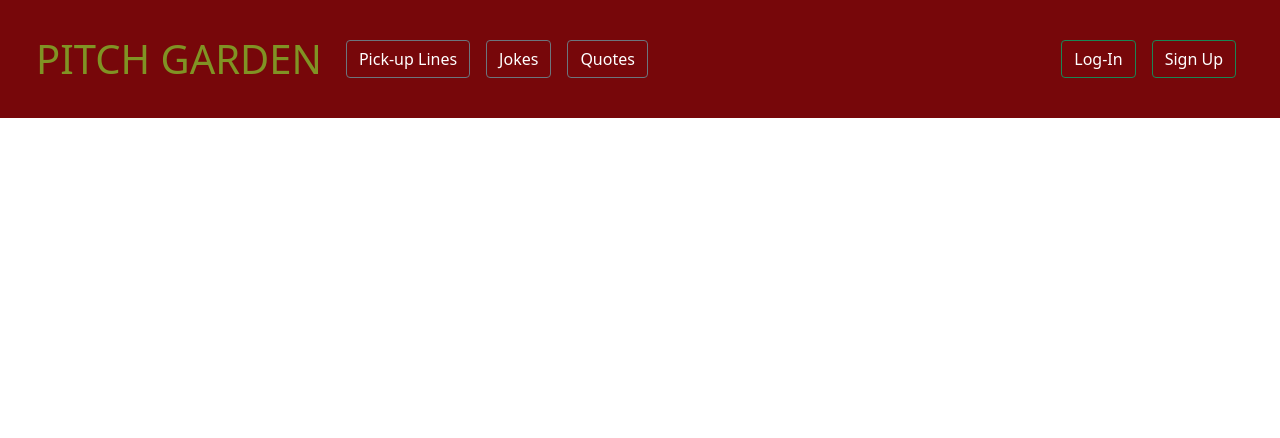
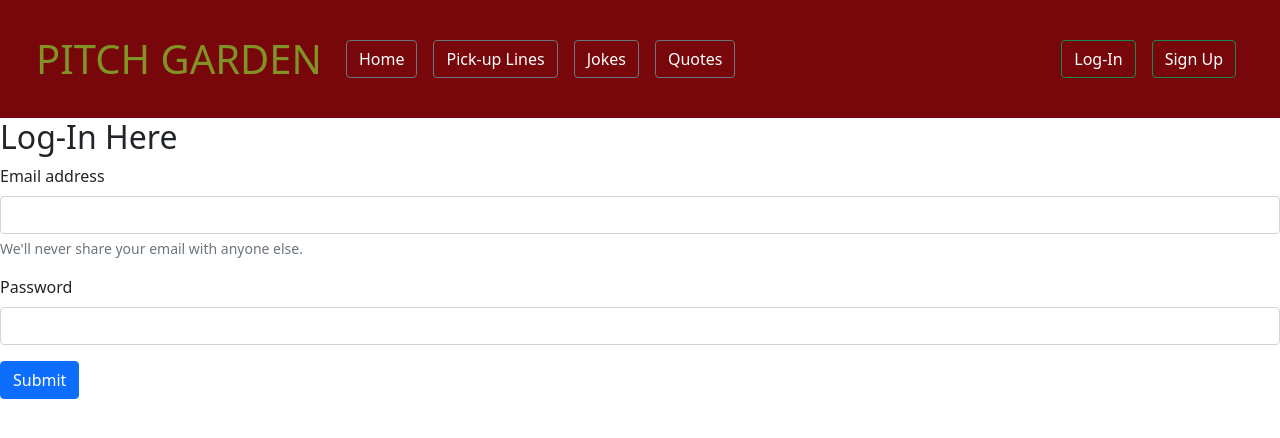
Before and after one commit to Charlotte-Natasha/PITCH-GARDEN, a Flask app: template app/templates/login.html in a window 1280 px wide. Shown: the top 438 px of the page. Run offline with Flask 2, Linux system fonts and the light colour scheme; the template is opened without the code that fills it, so the values that code supplies are empty.

Commit message:
added login html and form

```diff
--- a/app.py
+++ b/app.py
@@ -1,6 +1,5 @@
-# from app import create_app
-from app import app
+from app import create_app
 
 if __name__ == '__main__':
-    # app = create_app()
+    app = create_app()
     app.run(debug=True)
--- a/app/templates/base.html
+++ b/app/templates/base.html
@@ -23,5 +23,6 @@
     {% block content %}
 
     {% endblock %}
+    <script src="https://cdn.jsdelivr.net/npm/bootstrap@5.0.2/dist/js/bootstrap.bundle.min.js" integrity="sha384-MrcW6ZMFYlzcLA8Nl+NtUVF0sA7MsXsP1UyJoMp4YLEuNSfAP+JcXn/tWtIaxVXM" crossorigin="anonymous"></script>
 </body>
 </html>
--- a/app/templates/login.html
+++ b/app/templates/login.html
@@ -1,2 +1,18 @@
 {% extends 'base.html'%}
-<title>{% block title%} Pitch Garden {%endblock%}</title>
+<title>{% block title%} Log-In {%endblock%}</title>
+
+{% block content%}
+<form method="POST">
+    <h2>Log-In Here</h2>
+    <div class="mb-3">
+        <label for="exampleInputEmail1" class="form-label">Email address</label>
+        <input type="email" name="email" class="form-control" id="email" aria-describedby="emailHelp">
+        <div id="emailHelp" class="form-text">We'll never share your email with anyone else.</div>
+    </div>
+    <div class="mb-3">
+        <label for="exampleInputPassword1" class="form-label">Password</label>
+        <input type="password" name="password" class="form-control" id="exampleInputPassword1">
+    </div>
+    <button type="submit" class="btn btn-primary">Submit</button>
+</form>
+{%endblock%}
--- a/app/templates/navbar.html
+++ b/app/templates/navbar.html
@@ -1,4 +1,4 @@
-<nav class="navbar navbar-expand-lg p-4" id="myNavbar">
+<nav class="navbar navbar-expand-lg navbar-dark p-4" id="myNavbar">
     <div class="container-fluid">
         <a class="navbar-brand fs-1 text-uppercase" style="color: #809324;" href="#">Pitch Garden</a>
         <button class="navbar-toggler" type="button" data-bs-toggle="collapse" data-bs-target="#navbarSupportedContent"
@@ -8,6 +8,9 @@
         <div class="collapse navbar-collapse" id="navbarSupportedContent">
             <ul class="navbar-nav me-auto mb-2 mb-lg-0">
                 <li class="nav-item">
+                    <a class="nav-link active" aria-current="page" href="#home"><button type="button" class="btn btn-outline-secondary text-white">Home</button></a>
+                </li>
+                <li class="nav-item">
                     <a class="nav-link active" aria-current="page" href="#"><button type="button" class="btn btn-outline-secondary text-white">Pick-up Lines</button></a>
                 </li>
                 <li class="nav-item">
@@ -16,18 +19,15 @@
                 <li class="nav-item">
                     <a class="nav-link active" aria-current="page" href="#"><button type="button" class="btn btn-outline-secondary text-white">Quotes</button></a>
                 </li>
+            </ul>
+            <div class="d-flex navbar-nav">
                 <li class="nav-item">
-                    <a class="nav-link active" aria-current="page" href="#"></a>
-                </li>
-            </ul>
-            <ul class="d-flex navbar-nav">
-                <li class="nav-item">
-                    <a class="nav-link active" aria-current="page" href="#"><button type="button" class="btn btn-outline-success text-white">Log-In</button></a>
+                    <a class="nav-link active" aria-current="page" href="/login"><button type="button" class="btn btn-outline-success text-white">Log-In</button></a>
                 </li>
                 <li class="nav-item">
-                    <a class="nav-link active" aria-current="page" href="#"><button type="button" class="btn btn-outline-success text-white">Sign Up</button></a>
+                    <a class="nav-link active" aria-current="page" href="/sign-up"><button type="button" class="btn btn-outline-success text-white">Sign Up</button></a>
                 </li>
-            </ul>
+            </div>
         </div>
     </div>
 </nav>
--- a/app/views.py
+++ b/app/views.py
@@ -1,11 +1,11 @@
 from flask import render_template
 from flask import Blueprint
-from app import app
 
 views = Blueprint("views", __name__)
 
 #Views
-@app.route('/')
+@views.route('/')
+@views.route('/index')
 def index():
     '''
     View root page function that returns the index page and its data
```
Also changed, not shown: app/__init__.py (+12 -6 lines), app/request.py (+15 -0 lines), app/static/css/style.css (line endings or trailing spaces).
